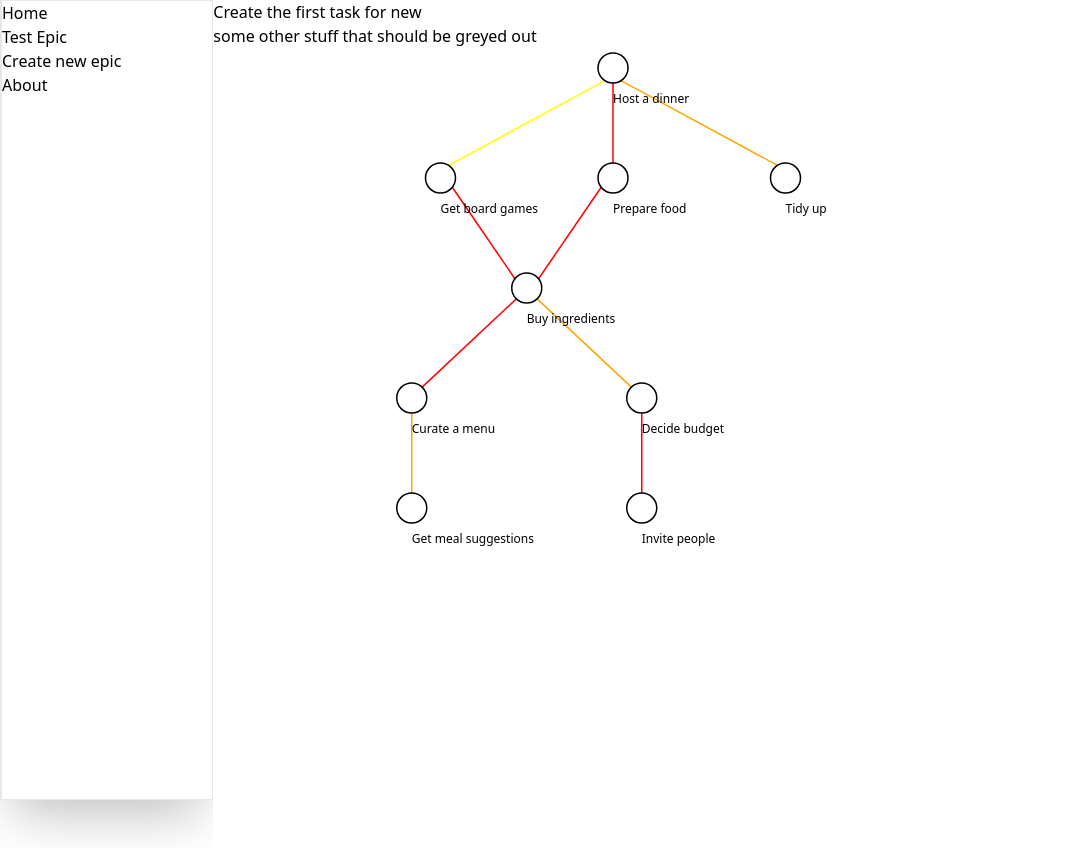
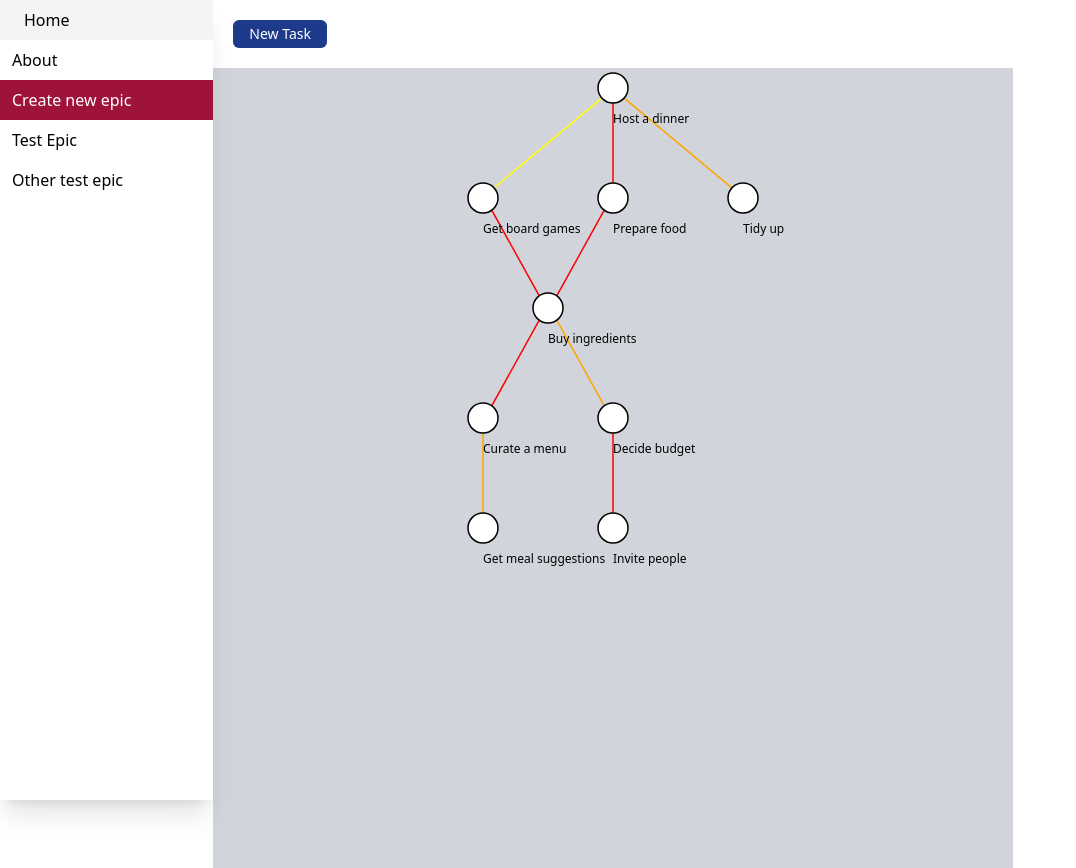
Before and after one commit to temlabs/task-tracker, a Next.js app: page /epics/new in a window 1280 px wide. Shown: the whole page, without its empty margins (0-1076 px from the left). Built offline with nearby package versions, Linux system fonts and the light colour scheme.

Commit message:
Edges now go to centre of node. Adjusted line length in get x positions so that there will never be overlap with nodes when number of children > 2. General formula on line 194. Also changed sidebar to have a smaller shadow and populate the epic names dynamically. Added a new task button

```diff
--- /dev/null
+++ b/components/Button.tsx
@@ -0,0 +1,17 @@
+import { ReactNode } from "react";
+
+interface ButtonProps {
+    children: ReactNode;
+    onClick: (e:React.MouseEvent<HTMLButtonElement, MouseEvent>) => any
+}
+
+export default function Button({children, onClick}:ButtonProps){
+
+
+
+    return (
+        <button onClick={e => onClick(e) } className=" text-sm flex items-center justify-center px-4 py-1 bg-blue-900 text-white rounded-md hover:bg-blue-600 transition-all">
+            {children}
+        </button>
+    )
+}
--- a/components/Diagram.tsx
+++ b/components/Diagram.tsx
@@ -30,7 +30,7 @@ export default function Diagram({ epic, radius, verticalSeparation }: DiagramPro
 
     return (
         <>
-            <svg width="800" height="800">
+            <svg width="800" height="800" className=" bg-gray-300">
 
                 {/* <marker id="arrow" viewBox="0 0 10 10" refX="5" refY="5"
                     markerWidth="6" markerHeight="6"
@@ -170,8 +170,8 @@ function getXPositions(numberOfTasks: number, parentx: number, radius: number) {
     if (numberOfTasks === 1) {
         return [parentx]
     }
-    const margin = 100
-    const lineLength = (numberOfTasks) * (radius + margin)
+    const margin = 50
+    const lineLength = (2*numberOfTasks - 2) * (radius + margin)
     const halfwayPoint = lineLength / 2
     const xPositions: number[] = []
     const increment = lineLength / (numberOfTasks - 1)
@@ -203,9 +203,9 @@ function getEdges(transformedEpic: Task[], verticalSeparation:number, radius:num
                     const xDidfference = Math.abs(x1-x2)
                     const angleToDestNode = Math.atan(xDidfference / verticalSeparation)
                     // now we can work out the x and y adjustment for the line so that it touches the edge of the node
-                    let xAdjustment = x1 > x2 ?  Math.cos(angleToDestNode)*radius : -Math.cos(angleToDestNode)*radius
+                    let xAdjustment = x1 > x2 ?  Math.cos(angleToDestNode)*radius - radius : -Math.cos(angleToDestNode)*radius + radius
                     xAdjustment = x1 === x2 ? 0 : xAdjustment
-                    let yAdjustment = Math.sin(angleToDestNode)*radius
+                    let yAdjustment = Math.sin(angleToDestNode)*radius - radius
                     yAdjustment = x1 === x2 ? radius : yAdjustment
 
                     e.originx = x1 - xAdjustment
--- a/components/Layout.tsx
+++ b/components/Layout.tsx
@@ -6,7 +6,7 @@ export default function Layout({ children }: { children: JSX.Element }): JSX.Ele
     return (
         <>
             <section className="flex flex-row align-top justify-start">
-                <section className="w-2/12 h-screen">
+                <section className="w-2/12 h-screen min-h-full">
                     <Sidebar />
                 </section>
                 <section className=" w-10/12 flex flex-col bg-white overflow-x-clip">
--- a/components/Sidebar.tsx
+++ b/components/Sidebar.tsx
@@ -1,22 +1,73 @@
 import Link from "next/link"
+import React, { MouseEventHandler, useState } from "react"
 export default function Sidebar(): JSX.Element {
+
+    interface EpicName {
+        displayName: string;
+        epicId: string;
+    }
+
+    const initialEpicNames: EpicName[] = [
+        {
+            displayName: "Test Epic",
+            epicId: "test"
+        },
+        {
+            displayName: "Other test epic",
+            epicId: "othertest"
+        }
+    ]
+
+    const newEpic: EpicName = {
+        displayName: "New Epic",
+        epicId: "test"
+    }
+
+
+
+
+    const [epicNames, setEpicNames] = useState(initialEpicNames)
+
+
+
+    function showMenu(e: React.MouseEvent<HTMLDivElement, MouseEvent>) {
+        e.preventDefault()
+        console.log("menu")
+    }
+
 
 
     return (
         <>
-            <div className="flex flex-col bg-white border-l-2 border h-screen text-gray shadow-2xl">
+            <div className="flex flex-col bg-white p-0  text-gray shadow-xl w-2/12 min-h-full h-full fixed">
                 <Link href="/">
-                    Home
-                </Link>
-                <Link href={"/epics/test"}>
-                    Test Epic
-                </Link>
-                <Link href={"/epics/new"}>
-                    Create new epic
+                    <span className="flex items-center px-3 cursor-pointer h-10 hover:bg-gray-100 hover:px-6 ">
+                        <p>Home</p>
+                    </span>
                 </Link>
                 <Link href={"/"}>
-                    About
+                    <span className=" flex items-center px-3 cursor-pointer h-10 hover:bg-gray-100 hover:px-6 ">
+                        <p>About</p>
+                    </span>
                 </Link>
+
+                <span onClick={() => setEpicNames(p => [...p, newEpic])} className=" flex items-center px-3 cursor-pointer h-10 bg-rose-800 text-white hover:px-6 ">
+                    <p>Create new epic</p>
+                </span>
+
+                {
+                    epicNames.map(en =>
+                        <Link href={`/epics/${en.epicId}`}>
+                            <div onContextMenu={(e) => showMenu(e)} contextMenu="mymenu" className=" flex items-center px-3 cursor-pointer h-10 hover:bg-gray-100 hover:px-6 transition-all ">
+                                <p>{en.displayName}</p>
+                            </div>
+                        </Link>
+                    )
+                }
+
+
+
+
             </div>
         </>
     )
--- a/components/TaskWindow/index.tsx
+++ b/components/TaskWindow/index.tsx
@@ -2,7 +2,8 @@ import { RefObject, useEffect, useRef, useState } from "react"
 import { Task } from "../../utils/interfaces"
 
 interface TaskWidowProps {
-    windowRef: RefObject<HTMLDivElement>
+    windowRef: RefObject<HTMLDivElement>;
+    setWindowShowing: (windowShowing:boolean) => void
 }
 
 interface TaskWindowState extends Task {
@@ -12,16 +13,16 @@ interface TaskWindowState extends Task {
 
 
 
-export default function TaskWindow({ windowRef }: TaskWidowProps): JSX.Element {
+export default function TaskWindow({ windowRef, setWindowShowing }: TaskWidowProps): JSX.Element {
 
     return (
 
         <div ref={windowRef} className="bg-white absolute  left-[50%] top-[50vh] translate-x-[-50%] translate-y-[-50%] w-[70vw] h-[80vh] m-auto rounded-2xl shadow-2xl p-10 flex flex-col">
             <div className="flex justify-end">
-                <p>Cancel</p>
+                <p className=" underline text-sky-600 cursor-pointer" onClick={() => setWindowShowing(false)}>Cancel</p>
 
             </div>
-            <input placeholder="Enter a title for your task" className="text-4xl outline-none w-auto p-2 " />
+            <input placeholder="Enter a title for your task" className="text-4xl outline-none w-auto p-2 focus:outline-sky-600 rounded-sm" />
             <textarea placeholder="Provide a description" className=" my-2 resize-none outline-none h-24 overflow-hidden p-2 focus:outline-sky-600 rounded-sm " maxLength={240} />
             <hr className="my-4"></hr>
             <div className="flex my-2 px-2 justify-between">
--- a/pages/epics/[epicId].tsx
+++ b/pages/epics/[epicId].tsx
@@ -4,6 +4,7 @@ import Diagram from "../../components/Diagram"
 import TaskWindow from "../../components/TaskWindow"
 import hostDinnerEpic from "../../data/hostDinnerEpic"
 import cleanRoomEpic from "../../data/cleanRoomEpic"
+import Button from "../../components/Button"
 
 export default function Epic(): JSX.Element {
     const router = useRouter()
@@ -29,24 +30,16 @@ export default function Epic(): JSX.Element {
 
     return (
         <>
-            <section className="flex flex-col w-auto relative">
-                <h1 onClick={() => setWindowShowing(true)}>
-                    Create the first task for {epicId}
-                </h1>
-                <div>
-                    some other stuff that should be greyed out
-                </div>
+            <section className="flex flex-col items-start w-auto relative p-5">
+                <Button onClick={() => setWindowShowing(true)}>
+                    New Task
+                </Button>
 
                 {windowShowing &&
-                    <TaskWindow windowRef={popupRef} />
+                    <TaskWindow windowRef={popupRef} setWindowShowing={setWindowShowing} />
                 }
             </section>
             <section>
-                {/* <svg width="100%" height="800">
-                    <circle className=" cursor-pointer" cx="50" cy="50" r="40" stroke="black" stroke-width="3" fill="red" />
-                    <line x1="50" y1="50" x2="50" y2="200" stroke-width="4" stroke="black" />
-                    Sorry, your browser does not support inline SVG.
-                </svg> */}
                 <Diagram epic={hostDinnerEpic} verticalSeparation={110} radius={15}/>
             </section>
 
```
